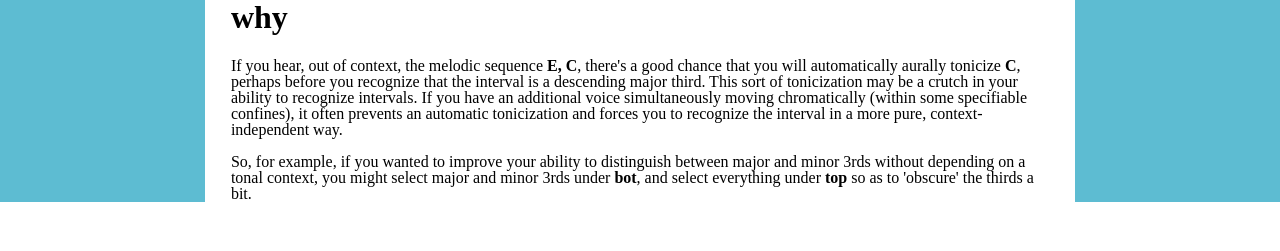
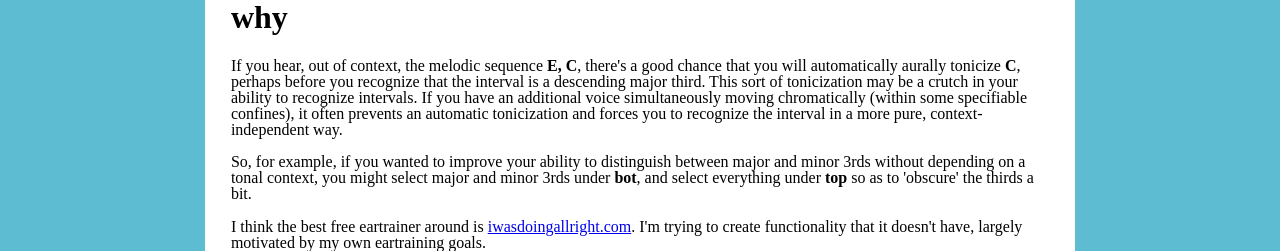
Before and after one commit to ntowbinj/flasksite, a Flask app: template FlaskApp/templates/home.html in a window 1280 px wide. Shown: the part 728-979 px from the top of the page. Before the commit the page ends 930 px from the top, so only its background shows below. Run offline with Flask 2, Linux system fonts and the light colour scheme; the template is opened without the code that fills it, so the values that code supplies are empty; some libraries are stand-ins or nearby versions.

Commit message:
link to others

```diff
--- a/FlaskApp/templates/home.html
+++ b/FlaskApp/templates/home.html
@@ -58,8 +58,10 @@
         <p> The interval between the bottom notes of successive pairs will be randomly selected from those checked under <b>bot</b>.  Likewise for <b>top</b>.  The interval specified under <b>sep</b> is the minimum interval between the two notes of each simultaneously-sounding pair. For example, if <b>perfect 5th</b> is selected, then each pair will consist of two notes that are at least a perfect 5th apart.</p>
 
         <p>The vertical <b>range</b> slider specifies the pitch range to which all notes played are restricted</p>
+
         <h1>why</h1>
         <p>If you hear, out of context, the melodic sequence <b>E, C</b>, there's a good chance that you will automatically aurally tonicize <b>C</b>, perhaps before you recognize that the interval is a descending major third.  This sort of tonicization may be a crutch in your ability to recognize intervals. If you have an additional voice simultaneously moving chromatically (within some specifiable confines), it often prevents an automatic tonicization and forces you to recognize the interval in a more pure, context-independent way.</p>
         <p>So, for example, if you wanted to improve your ability to distinguish between major and minor 3rds without depending on a tonal context, you might select major and minor 3rds under <b>bot</b>, and select everything under <b>top</b> so as to 'obscure' the thirds a bit.</p>
+        <p>I think the best free eartrainer around is <a href="http://www.iwasdoingallright.com/tools/ear_training/main/">iwasdoingallright.com</a>. I'm trying to create functionality that it doesn't have, largely motivated by my own eartraining goals.</p>
     </div>
 {% endblock %}
```
